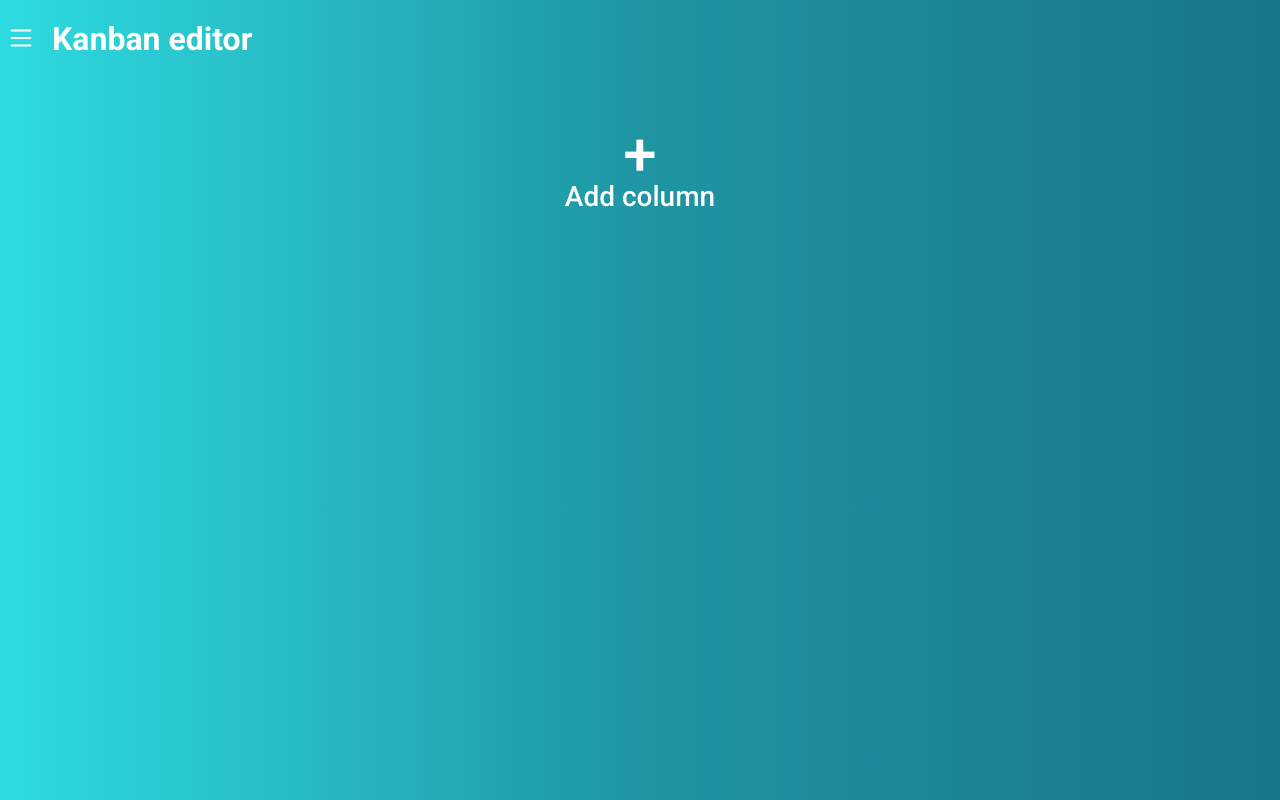
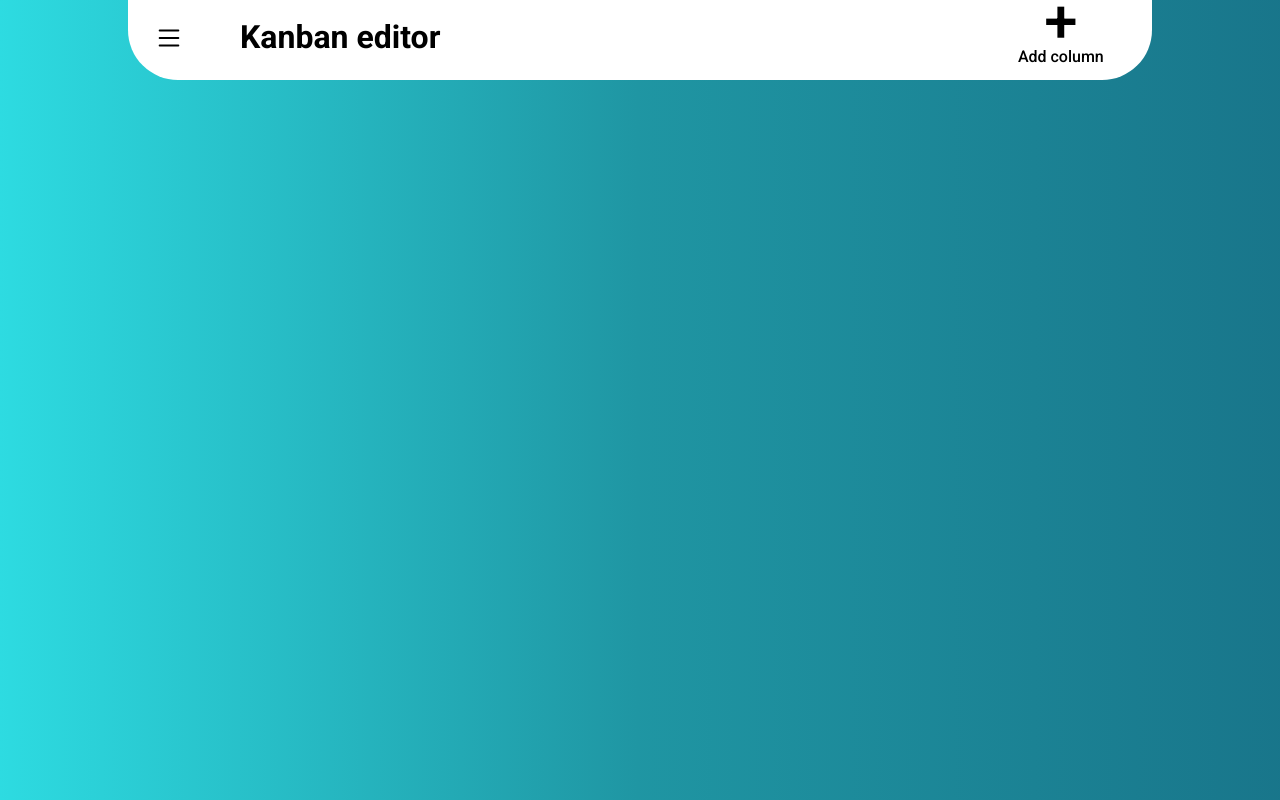
Before and after one commit to K3TJ0V/kanban-editor, a website built with Parcel: page src/pages/index.html in a window 1280 px wide. Built offline with nearby package versions, Linux system fonts and the light colour scheme.

Commit message:
first media queries, js if statement to set add,clear column button to header, at min. 800px showing only task area

```diff
--- a/src/js/main.js
+++ b/src/js/main.js
@@ -6,7 +6,7 @@ const placeholder = document.querySelector(".placeholder");
 const hamburger = document.querySelector(".header__hamburger--js");
 const navBlock = document.querySelector(".header__nav--js");
 const add = document.querySelector(".main__add--js");
-var clear = document.querySelector(".main__clear--js");
+const clear = document.querySelector(".main__clear--js");
 const Creator = document.querySelector(".main__creator");
 const creatorClose = document.querySelector(".close--js");
 const colInput = document.querySelector(".creator__input--js");
@@ -244,3 +244,9 @@ function addTaskClasses(task) {
   task.moveButton.classList.add("task__move");
   task.deleteButton.classList.add("task__delete");
 }
+
+
+if(window.innerWidth > 800){
+  const testing = document.querySelector('.main__buttonsFlex')
+  header.appendChild(testing);
+}
--- a/src/pages/index.html
+++ b/src/pages/index.html
@@ -13,7 +13,6 @@
     />
   </head>
   <body>
-    <header class="header">
     <nav class="header__nav header__nav--js">
       <span class="placeholder"></span>
       <a class="nav__settings" href="./settings">
@@ -39,6 +38,7 @@
       <button class="header__nav--loadButton nav--loadbutton--js">Load</button>
     </div>
     </nav>
+    <header class="header">
       <button class="header__hamburger header__hamburger--js">
         <svg
           xmlns="http://www.w3.org/2000/svg"
@@ -57,8 +57,10 @@
       <h1 class="header__h1">Kanban editor</h1>
     </header>
     <main class="main">
+      <div class="main__buttonsFlex">
       <button class="main__add main__add--js">Add column</button>
       <button class="main__clear main__clear--js">Clear all</button>
+    </div>
       <section class="main__creator">
         <div class="main__creator--flex">
           <button class="main__creator--close close--js">
--- a/src/scss/main.scss
+++ b/src/scss/main.scss
@@ -42,11 +42,33 @@ a {
   color: #fff;
   display: flex;
   gap: 10px;
+  @media (min-width: 800px) {
+    height: 80px;
+    padding: 20px;
+    box-sizing: border-box;
+    width: 80vw;
+    color: black;
+    background-color: #fff;
+    display: flex;
+    align-items: center;
+    margin: auto;
+    gap: 50px;
+    border-radius: 0 0 50px 50px;
+  }
+  &__h1{
+    @media (min-width: 800px) {
+      padding-bottom: 5px;
+    }
+  }
   &__hamburger {
     background: none;
     border: none;
     color: #fff;
     cursor: pointer;
+    @media (min-width: 800px){
+     color: black;
+
+    }
   }
   &__nav {
     display: flex;
@@ -99,11 +121,17 @@ nav > button {
 
 main section:nth-child(1) {
   border-radius: 16px 16px 0 0;
+  @media (min-width: 800px){
+    border-radius: 20px;
+  }
 }
 main .main__column:last-child {
   border-radius: 0 0 16px 16px;
   border: none;
   box-shadow: inset 0px -8px hsla(190, 68%, 33%, 0.306);
+  @media (min-width: 800px){
+    border-radius: 20px;
+  }
 }
 .main {
   margin-top: 50px;
@@ -112,6 +140,17 @@ main .main__column:last-child {
   justify-content: center;
   align-items: center;
   flex-flow: column;
+  &__buttonsFlex{
+    display: flex;
+    gap: 20px;
+    @media (min-width: 800px) {
+      display: flex;
+      gap: 20px;
+      justify-self: flex-end;
+      margin-left: 53%;
+      padding-top: 25px;
+    }
+  }
   &__column {
     box-sizing: border-box;
     padding: 10px;
@@ -122,6 +161,15 @@ main .main__column:last-child {
     background-color: #fff;
     width: 90vw;
     border-bottom: 1px black solid;
+    @media (min-width: 800px){
+      min-width: 25%;
+      max-width: 30%;
+      background-color: rgba(255, 255, 255, 0.686);
+      border-radius: 20px;
+      border-bottom: none;
+      box-shadow: inset 0px -8px hsla(190, 68%, 33%, 0.306);
+
+    }
     &--task {
       height: 0;
       width: 100%;
@@ -132,6 +180,13 @@ main .main__column:last-child {
       flex-flow: column;
       align-items: center;
       justify-content: space-between;
+      @media (min-width: 800px){
+        background: none;
+        border: none;
+        border-radius: 20px;
+        height: 100%;
+        box-shadow: inset 0px -8px hsla(190, 68%, 33%, 0.306);
+      }
     }
     &--button {
       width: 50px;
@@ -141,6 +196,9 @@ main .main__column:last-child {
       transition: 0.2s all;
       border-radius: 50%;
       cursor: pointer;
+      @media (min-width: 800px) {
+        display: none;
+      }
     }
   }
   &__creator{
@@ -197,6 +255,9 @@ main .main__column:last-child {
     position: relative;
     margin-bottom: 40px;
     cursor: pointer;
+    @media (min-width: 800px) {
+      color: black;
+    }
   }
   &__clear{
     color: #fff;
@@ -207,6 +268,9 @@ main .main__column:last-child {
     margin-bottom: 40px;
     cursor: pointer;
     display: none;
+    @media (min-width: 800px) {
+      color: black;
+    }
   }
   &__add::before {
     position: absolute;
@@ -232,6 +296,7 @@ main .main__column:last-child {
   border: none;
   margin-top: 40px;
   position: relative;
+
 }
 .column__task::before{
   content: "+";
@@ -325,6 +390,10 @@ main .main__column:last-child {
 
 .taskOpen {
   border-top: 1px solid black;
+  @media (min-width: 800px) {
+    border: none;
+    height: 100%;
+  }
   height: 500px !important;
   transition: height 0.2s;
 }
@@ -357,9 +426,15 @@ main .main__column:last-child {
   display: flex;
   justify-content: space-between;
   align-items: center;
+  @media (min-width: 800px){
+    display: none;
+  }
   &--header{
     inline-size: 88vw;
     overflow: scroll;
+    @media (min-width: 800px){
+      overflow: auto;
+    }
   }
   &--deleteButton{
     display: flex;
@@ -372,3 +447,13 @@ main .main__column:last-child {
     padding: 5px;
   }
 }
+
+.columnHolder{
+  @media (min-width: 800px){
+    display: flex;
+    gap: 30px;
+    height: 80vh;
+    width: 100vw;
+    overflow: scroll;
+  }
+}
```
Lines whose indentation alone changed are shown as unchanged.
